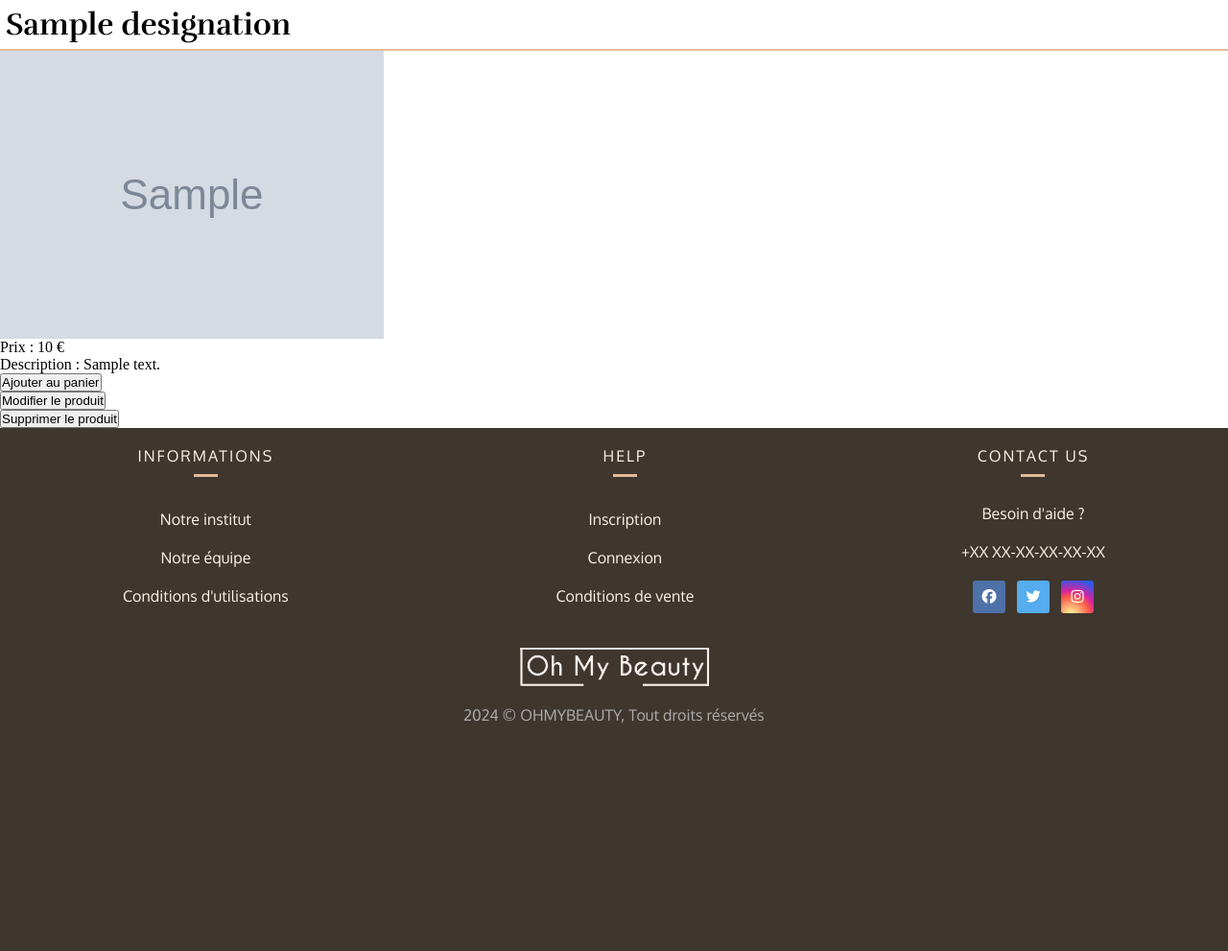
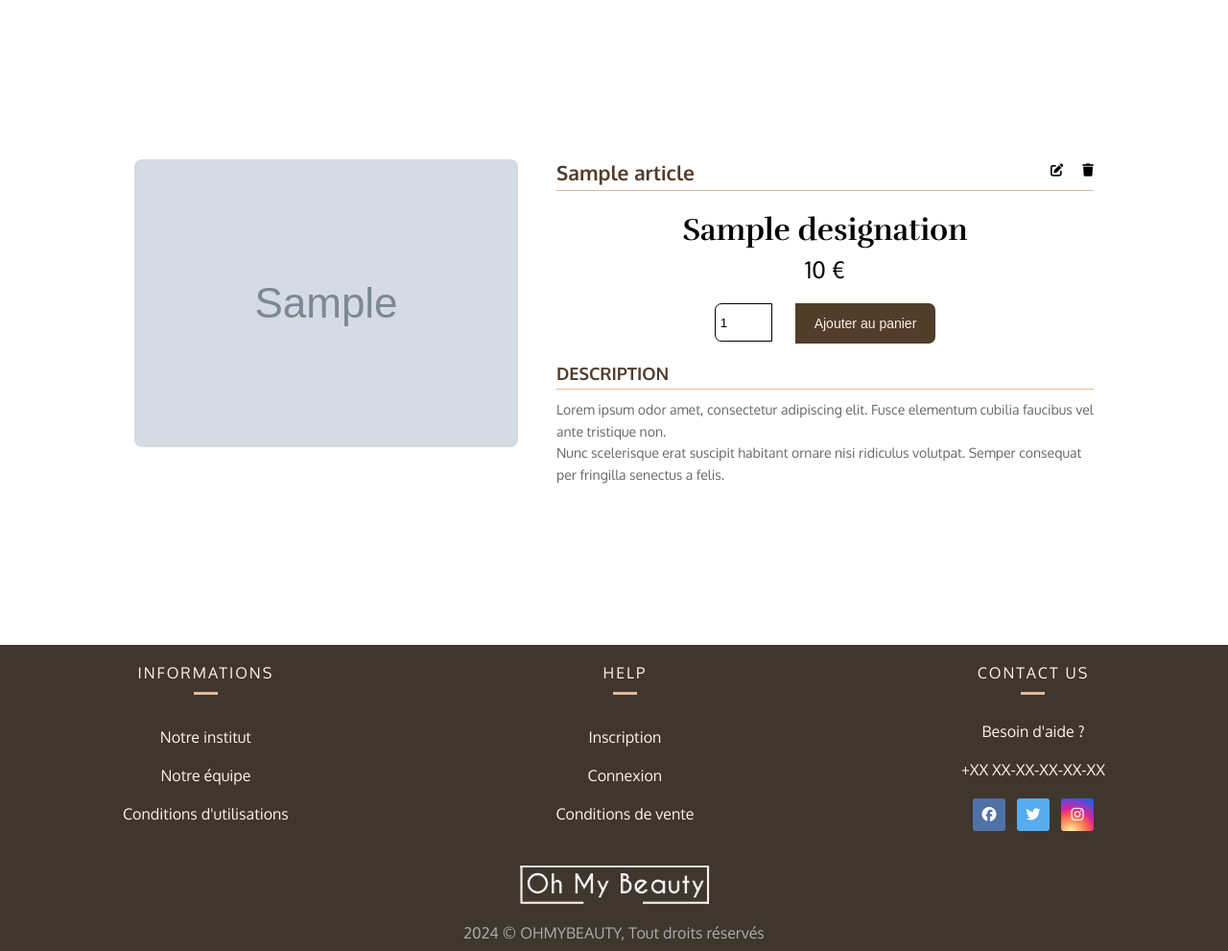
Before and after one commit to BOTnabil/OhMyBeauty, a PHP site: template view/vueArticle.php in a window 1280 px wide. Shown: the part 60-1051 px from the top of the page at 96% size. Before the commit the page ends 814 px from the top, so only its background shows below. Run offline with PHP 8.4, Linux system fonts and the light colour scheme; the template is opened without the code that fills it: most values are stand-ins (such as "Sample title", 1, 10 or a date in 2020); grey boxes marked "Sample" are stand-in pictures; some libraries are stand-ins or nearby versions.

Commit message:
vues et ajout des quantité dans articles

```diff
--- a/controller/BoutiqueController.php
+++ b/controller/BoutiqueController.php
@@ -37,7 +37,7 @@ class BoutiqueController {
     public function voirArticle() {
         if (isset($_GET['id_produit'])) {
             $id_produit = $_GET['id_produit'];
-            $article = $this->produitManager->obtenirProduitParId($id_produit); // Récupère les informations de l'article
+            $article = $this->produitManager->obtenirProduitEtSaCategorieParId($id_produit); // Récupère les informations de l'article
             require 'view/vueArticle.php'; // Charger la vue de l'article
         }
     }
--- a/public/css/style.css
+++ b/public/css/style.css
@@ -35,6 +35,7 @@ h1 {
     font-family: var(--rufina);
     border-bottom: solid 2px var(--beige);
     padding: 6px;
+    text-align: center;
 }
 
 th{
@@ -1416,7 +1357,171 @@ header a:hover{
     margin: 5px 0;
 }
 
-.clear {
-    flex-basis: 100%;
-    height: 0;
+.titre-categories{
+    color: var(--marron);
+    margin-bottom: 30px;
+    padding-top: 30px;
+    width: 50%;
+    margin-left: auto;
+    margin-right: auto;
 }
+
+.categories-articles {
+    padding-top: 40px;
+    padding-bottom: 40px;
+    position: relative;
+    display: flex;
+    flex-direction: column;
+    width: 70%;
+    margin: auto;
+    gap: 40px;
+}
+
+.link-categorie{
+    background-color: black;
+    position: relative;
+    overflow:hidden;
+    width: 100%;
+    aspect-ratio: 16 / 6; /* Par exemple, pour un ratio 16:9 */
+    max-height: 400px;
+    border-radius: 9px;
+}
+
+.img-categorie{
+    transition: 0.5s ease;
+    width: 100%;
+    object-fit: cover;
+    height: 100%;
+}
+
+.link-categorie:hover .img-categorie{
+    transform: scale(1.1);
+    opacity: 0.5;
+}
+
+.link-categorie:hover .categorie-absolute{
+    transform: scale(0.9);
+}
+
+.categorie-absolute {
+    transition: all 0.5s;
+    position: absolute;
+    left: 0;
+    right: 0;
+    margin-inline: auto;
+    width: fit-content;
+    top: 29%;
+    color: var(--beige);
+    font-size: 4VW;
+    border-bottom: 1px solid var(--beige);
+    z-index: 2;
+}
+
+
+
+
+
+
+.product-detail-container {
+    padding-top:13vw;
+    padding-bottom:13vw;
+    display: flex;
+    justify-content: space-between;
+    align-items: flex-start;
+    max-width: 1000px;
+    margin: 0 auto;
+    gap: 40px;
+    font-family: var(--oxygen);
+}
+
+.product-image img {
+    max-width: 100%;
+    border-radius: 8px;
+}
+
+
+.product-info {
+    flex: 1;
+}
+
+.product-info h1{
+    border: none;
+}
+
+.product-category {
+    display: flex;
+    justify-content: space-between;
+    align-items: center;
+    font-size: 14px;
+    color: var(--brun);
+    border-bottom: 1px solid #e1bb97;
+    padding-bottom: 5px;
+    margin-bottom: 15px;
+}
+
+.edit-icons{
+    display: flex;
+    gap: 10px;
+}
+
+.edit-icons button {
+    background-color: white;
+    border: none;
+    margin-left: 10px;
+    cursor: pointer;
+}
+
+
+.product-price {
+    font-size: 24px;
+    margin-bottom: 20px;
+    text-align: center;
+}
+
+.product-purchase {
+    display: flex;
+    align-items: center;
+    margin-bottom: 20px;
+    width: 100%;
+    justify-content: center;
+}
+
+
+.product-purchase input[type="number"] {
+    padding: 5px;
+    margin-right: 20px;
+    border: 1px solid ;
+    border-radius: 7px 0 0 7px;
+    background-color: #fff;
+    width:60px;
+    height: 40px;
+}
+
+.add-to-cart {
+    background-color: var(--brun);
+    color: var(--bcreme);
+    padding: 13px 20px;
+    border: none;
+    border-radius: 0 7px 7px 0;
+    cursor: pointer;
+    font-size: 14px;
+    transition: background-color 0.3s;
+}
+
+.add-to-cart:hover {
+    background-color: var(--marron);
+}
+
+.product-description h3 {
+    font-size: 18px;
+    color: var(--brun);
+    margin-bottom: 10px;
+    border-bottom: 1px solid #e1bb97;
+    padding-bottom: 5px;
+}
+
+.product-description p {
+    font-size: 14px;
+    color: #666;
+    line-height: 1.6;
+}
--- a/public/js/script.js
+++ b/public/js/script.js
@@ -58,6 +58,7 @@ userIcon.onclick = function() {
         });
 
 // deroulantCommande
+
 document.addEventListener('DOMContentLoaded', function () {
     const detailsLinks = document.querySelectorAll('.voir-details');
 
--- a/view/vueAPropos.php
+++ b/view/vueAPropos.php
@@ -57,7 +57,7 @@ ob_start();
 
     <div class="containerFeatures">
         <h1>NOS VALEURS ET PRINCIPES</h1>
-        <p class="titre">Lorem ipsum, dolor sit amet consectetur adipisicing elit. Consequuntur et natus consectetur iste sunt</p>
+        <p class="sous-titre">Lorem ipsum, dolor sit amet consectetur adipisicing elit. Consequuntur et natus consectetur iste sunt</p>
     </div>
     <div id="container">
         <div class="cards-1">
--- a/view/vueAdmin.php
+++ b/view/vueAdmin.php
@@ -22,7 +22,7 @@ $categories = $categorieManager->obtenirToutesLesCategories();
 $categoriesAvecPrestations = $prestationManager->obtenirToutesCategoriesAvecPrestations();
 
 ?>
-<div class="admin">
+<div class="titre-admin">
     <h1>Administration</h1>
 </div>
 
--- a/view/vueArticle.php
+++ b/view/vueArticle.php
@@ -2,41 +2,53 @@
 ob_start();
 ?>
 
-<h1><?= $article['designation']; ?></h1>
-
-<img src="./public/img/<?= $article['image']; ?>" alt="image de l'article">
-
-<div class="article-details">
-    <p>Prix : <?= htmlspecialchars($article['prix']); ?> €</p>
-    <p>Description : <?= $article['description']; ?></p>
-
-    <!-- Bouton Ajouter au panier -->
-    <form method="get" action="index.php">
-        <input type="hidden" name="action" value="ajouterAuPanier">
-        <input type="hidden" name="id_produit" value="<?= $article['id_produit']; ?>">
-        <button type="submit">Ajouter au panier</button>
-    </form>
-
+    <div class="product-detail-container">
+        <div class="product-image">
+            <img src="./public/img/<?= $article['image']; ?>" alt="Image du produit">
+        </div>
+        <div class="product-info">
+            <div class="product-category">
+                <h2><?= $article['nom_categorie']; ?></h2>
+                <div class="edit-icons">
                     <!-- Si l'utilisateur est admin, afficher les boutons supplémentaires -->
                     <?php if (\App\Session::estAdmin()) { ?>
-        <div class="admin-actions">
                             <!-- Bouton Modifier le produit -->
                             <form method="get" action="index.php">
                                 <input type="hidden" name="action" value="afficherModifierProduit">
                                 <input type="hidden" name="id_produit" value="<?= $article['id_produit']; ?>">
-                <button type="submit">Modifier le produit</button>
+                                <button type="submit"><i class="fa-solid fa-pen-to-square"></i></button>
                             </form>
 
                             <!-- Bouton Supprimer le produit -->
                             <form method="post" action="index.php?action=supprimerProduit">
                                 <input type="hidden" name="id_produit" value="<?= $article['id_produit']; ?>">
-                <button type="submit" onclick="return confirm('Êtes-vous sûr de vouloir supprimer ce produit ?');">Supprimer le produit</button>
+                                <input type="hidden" name="id_categorie" value="<?= $article['id_categorie']; ?>">
+                                <button type="submit" onclick="return confirm('Êtes-vous sûr de vouloir supprimer ce produit ?');"><i class="fa-solid fa-trash"></i></button>
                             </form>
+                    <?php } ?>
                 </div>
-    <?php } ?>
+            </div>
+            <h1><?= $article['designation']; ?></h1>
+            <p class="product-price"><?= htmlspecialchars($article['prix']); ?> €</p>
+
+            <div class="product-purchase">
+                <form method="get" action="index.php">
+                    <input type="hidden" name="action" value="ajouterAuPanier">
+                    <input type="hidden" name="id_produit" value="<?= $article['id_produit']; ?>">
+                    <input type="number" id="quantite" name="quantite" value="1" min="1" required>
+                    <button class="add-to-cart" type="submit">Ajouter au panier</button>
+                </for>
+            </div>
+
+            <div class="product-description">
+                <h3>DESCRIPTION</h3>
+                <p>Lorem ipsum odor amet, consectetur adipiscing elit. Fusce elementum cubilia faucibus vel ante tristique non.</p>
+                <p>Nunc scelerisque erat suscipit habitant ornare nisi ridiculus volutpat. Semper consequat per fringilla senectus a felis.</p>
+            </div>
+        </div>
     </div>
 
 <?php
-$titre = "Détails du produit - " . htmlspecialchars($article['designation']);
+$titre = $article['designation']. " - Oh My Beauty";
 $contenu = ob_get_clean();
 require "template.php";
```
Also changed, not shown: other parts of public/css/style.css (+75 -135 lines), controller/AdminController.php (+4 -7 lines), controller/PanierController.php (+9 -11 lines), model/managers/ProduitManager.php (+5 -5 lines), view/home.php (+1 -35 lines), view/vueCategories.php (+8 -6 lines), view/vuePanier.php (+17 -12 lines). Lines whose indentation alone changed are shown as unchanged.
